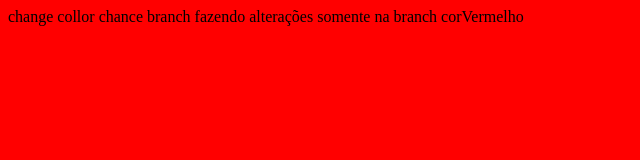
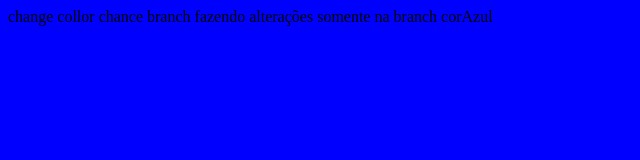
Before and after one commit to ThiagoMassenoMaciel/Testes-Treinar.github.io, a plain HTML site: page TestNewBranches/index.html in a window 1280 px wide. Shown: the whole page, without its empty margins (0-640 px from the left). Drawn offline with Linux system fonts and the light colour scheme.

Commit message:
mudei para cor azul em nova branch === corAzul

```diff
--- a/TestNewBranches/index.html
+++ b/TestNewBranches/index.html
@@ -9,6 +9,6 @@
 </head>
 <body>
   change collor chance branch
-  fazendo alterações somente na branch corVermelho
+  fazendo alterações somente na branch corAzul
 </body>
 </html>
--- a/TestNewBranches/style.css
+++ b/TestNewBranches/style.css
@@ -1,3 +1,3 @@
 body{
-  background-color: red;
+  background-color: blue;
 }
```
